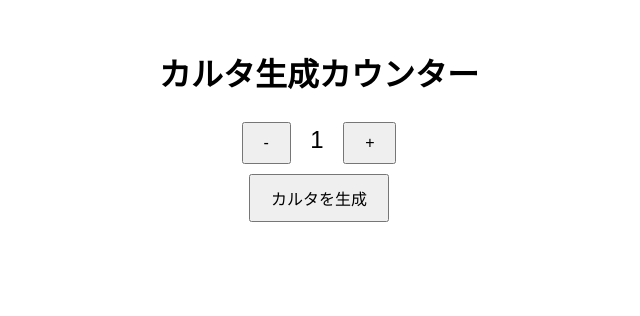
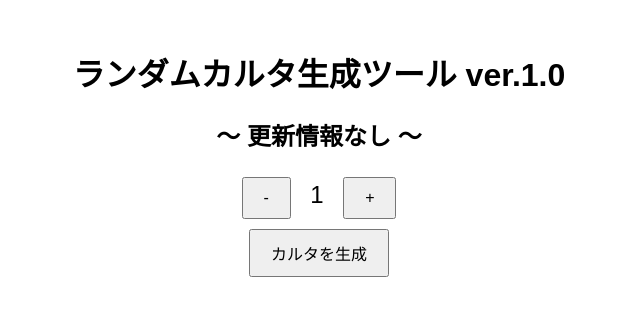
Before and after one commit to MYsolGames/random-carta, a plain HTML site: page index.html in a window 1280 px wide. Shown: the whole page, without its empty margins (321-961 px from the left). Drawn offline with Linux system fonts and the light colour scheme.

Commit message:
テキストの一部修正

```diff
--- a/index.html
+++ b/index.html
@@ -25,7 +25,8 @@
 		</style>
 </head>
 <body>
-		<h1>カルタ生成カウンター</h1>
+		<h1>ランダムカルタ生成ツール ver.1.0</h1>
+		<h2>〜 更新情報なし 〜</h2>
 
 		<div>
 				<button id="decrease">-</button>
```
